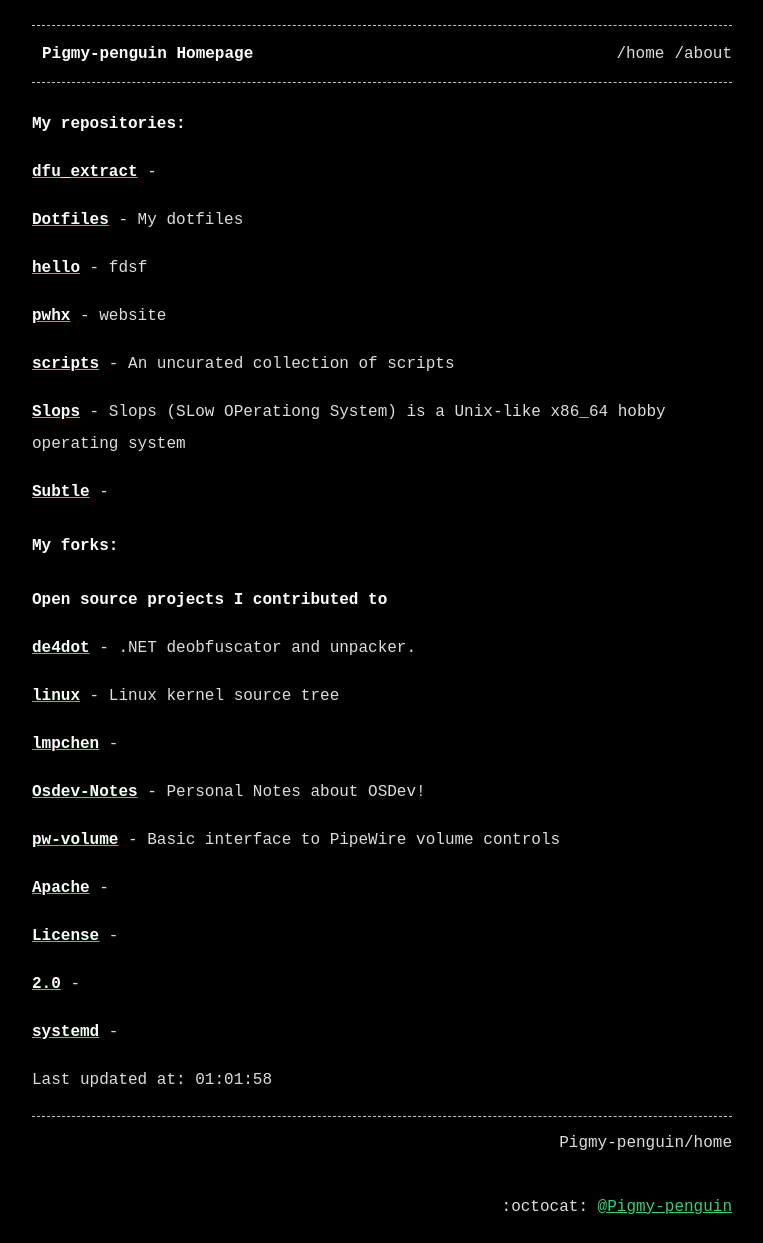
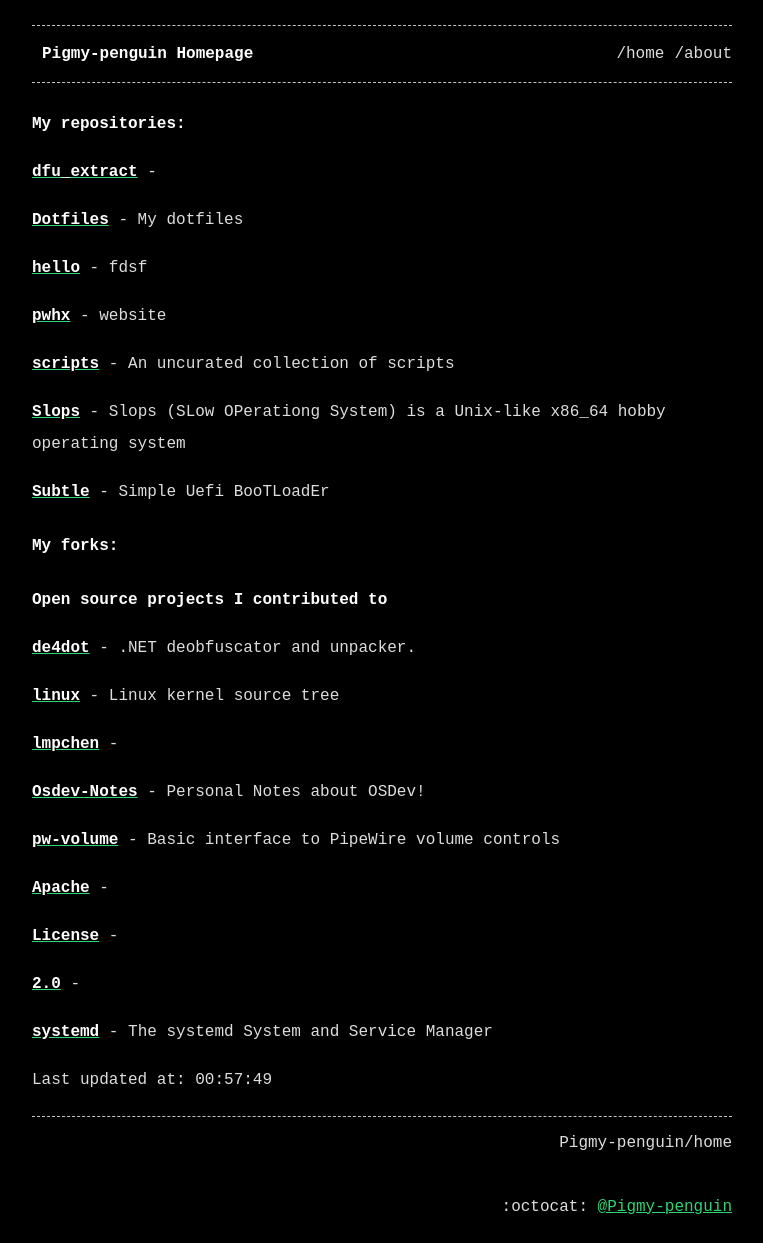
Before and after one commit to Pigmy-penguin/Pigmy-penguin.github.io, a Jekyll site: the page built from index.md, in a window 1280 px wide. Shown: the whole page, without its empty margins (258-1021 px from the left). Built offline with Jekyll 4.4.1, drawn with Linux system fonts in a browser that asks for light colours.

Commit message:
Auto updating the website

```diff
--- a/index.md
+++ b/index.md
@@ -19,7 +19,7 @@ title: Pigmy-penguin Homepage
 
 [**Slops**](https://github.com/Pigmy-penguin/Slops) - Slops (SLow OPerationg System) is a Unix-like x86_64 hobby operating system
 
-[**Subtle**](https://github.com/Pigmy-penguin/Subtle) -
+[**Subtle**](https://github.com/Pigmy-penguin/Subtle) - Simple Uefi BooTLoadEr
 
 ## My forks:
 ### Open source projects I contributed to
@@ -40,7 +40,7 @@ title: Pigmy-penguin Homepage
 
 [**2.0**](https://github.com/Pigmy-penguin/2.0) -
 
-[**systemd**](https://github.com/Pigmy-penguin/systemd) -
+[**systemd**](https://github.com/Pigmy-penguin/systemd) - The systemd System and Service Manager
 
 
-Last updated at: 01:01:58
+Last updated at: 00:57:49
```
Also changed, not shown: 2 other files.
